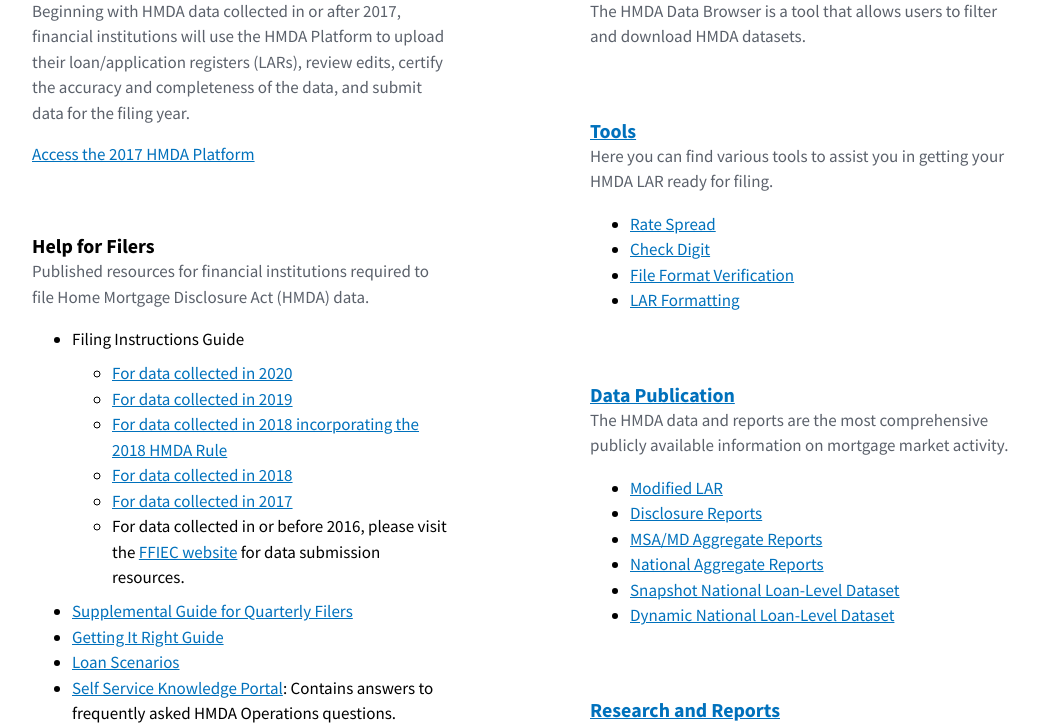
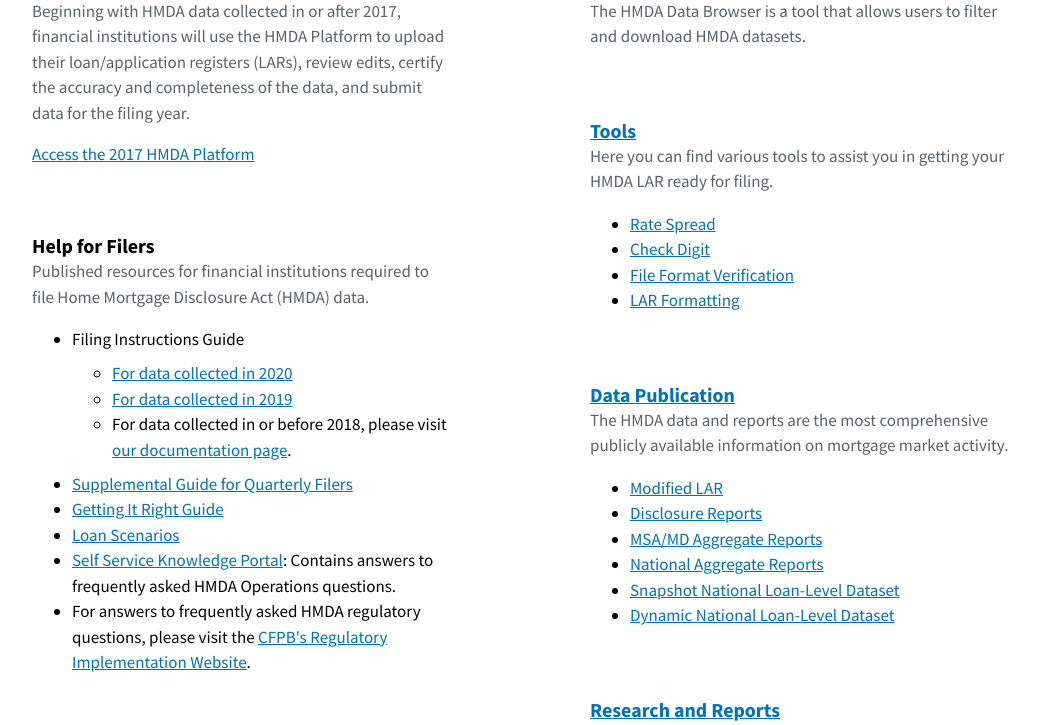
Before and after one commit to cfpb/hmda-homepage, a React (Create React App) app: page / in a window 1280 px wide. Shown: the part 445-1170 px from the top of the page, without its empty margins (118-1157 px from the left). Built offline with nearby package versions, Linux system fonts and the light colour scheme.

Commit message:
move old fig notes to documentation site

```diff
--- a/src/Home.jsx
+++ b/src/Home.jsx
@@ -81,35 +81,13 @@
                   </a>
                 </li>
                 <li>
+                  For data collected in or before 2018, please visit{' '}
                   <a
-                    href="https://s3.amazonaws.com/cfpb-hmda-public/prod/help/2018-hmda-fig-2018-hmda-rule.pdf"
-                    download={true}
+                    href="/documentation/"
                   >
-                    For data collected in 2018 incorporating the 2018 HMDA Rule
+                    our documentation page
                   </a>
-                </li>
-                <li>
-                  <a
-                    href="https://s3.amazonaws.com/cfpb-hmda-public/prod/help/2018-hmda-fig.pdf"
-                    download={true}
-                  >
-                    For data collected in 2018
-                  </a>
-                </li>
-                <li>
-                  <a
-                    href="https://s3.amazonaws.com/cfpb-hmda-public/prod/help/2017-hmda-fig.pdf"
-                    download={true}
-                  >
-                    For data collected in 2017
-                  </a>
-                </li>
-                <li>
-                  For data collected in or before 2016, please visit the{' '}
-                  <a href="https://www.ffiec.gov/hmda/fileformats.htm">
-                    FFIEC website
-                  </a>{' '}
-                  for data submission resources.
+                  .
                 </li>
               </ul>
               <li>
```
